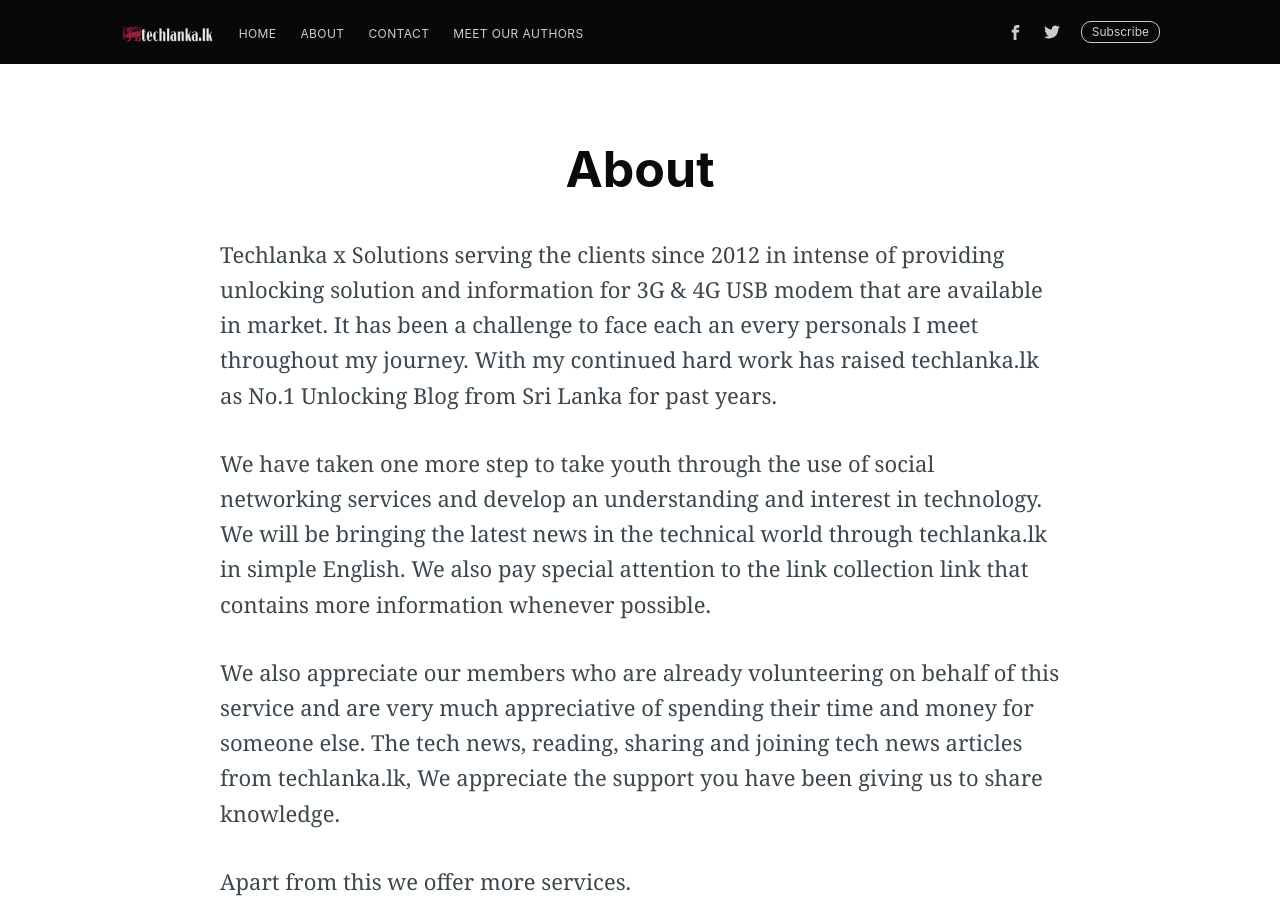
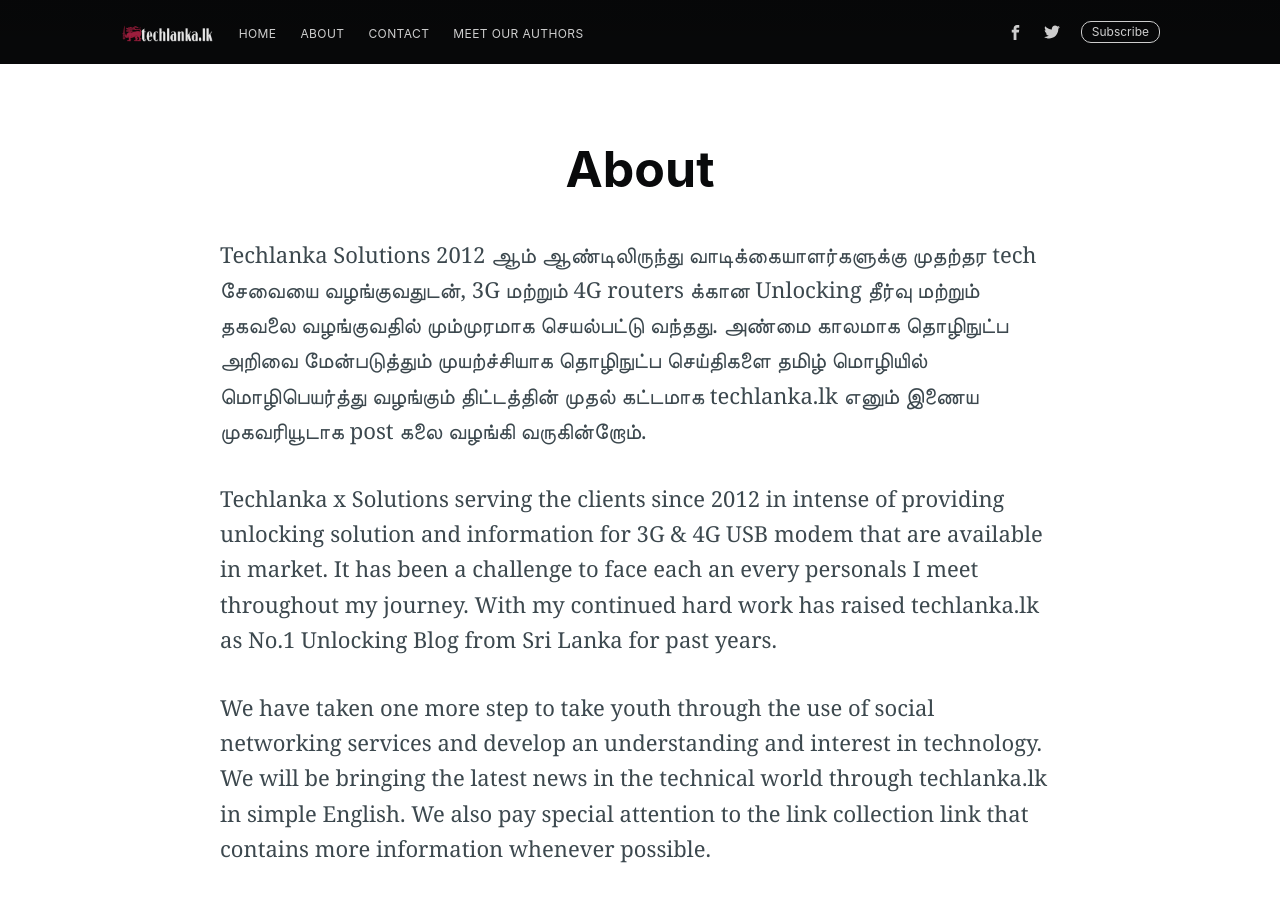
Before and after one commit to techlanka/blog, a Jekyll site: the page built from about/index.md, in a window 1280 px wide and 900 px high. Built offline with Jekyll 4.4.1, drawn with Linux system fonts in a browser that asks for light colours; nearby versions of some CDN libraries; comment, search, counter and statistics services are not loaded.

Commit message:
Update index.md

```diff
--- a/about/index.md
+++ b/about/index.md
@@ -7,6 +7,8 @@
 class: page-template
 subclass: 'post page'
 ---
+
+Techlanka Solutions 2012 ஆம் ஆண்டிலிருந்து வாடிக்கையாளர்களுக்கு முதற்தர tech  சேவையை வழங்குவதுடன், 3G மற்றும் 4G routers க்கான Unlocking தீர்வு மற்றும் தகவலை வழங்குவதில் மும்முரமாக செயல்பட்டு வந்தது. அண்மை காலமாக தொழிநுட்ப அறிவை மேன்படுத்தும் முயற்ச்சியாக தொழிநுட்ப செய்திகளை தமிழ் மொழியில்  மொழிபெயர்த்து வழங்கும் திட்டத்தின் முதல் கட்டமாக  techlanka.lk எனும் இணைய முகவரியூடாக post கலை வழங்கி வருகின்றோம்.
 
 Techlanka x Solutions serving the clients since 2012 in intense of providing unlocking solution and information for 3G & 4G USB modem that are available in market. It has been a challenge to face each an every personals I meet throughout my journey. With my continued hard work has raised techlanka.lk as No.1 Unlocking Blog from Sri Lanka for past years.
 
```
